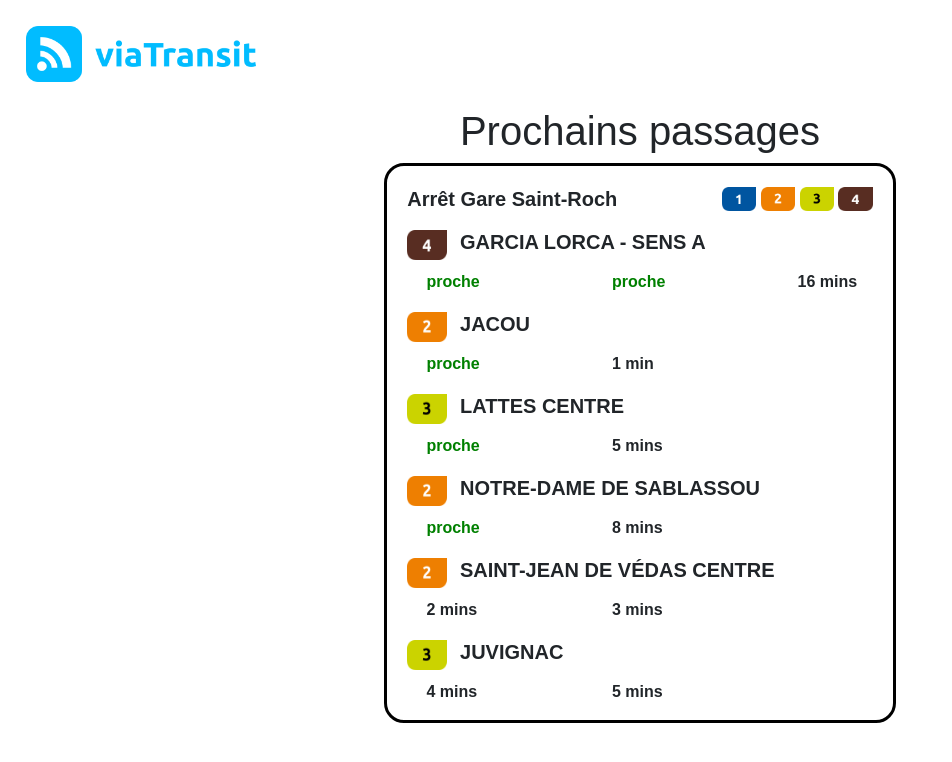
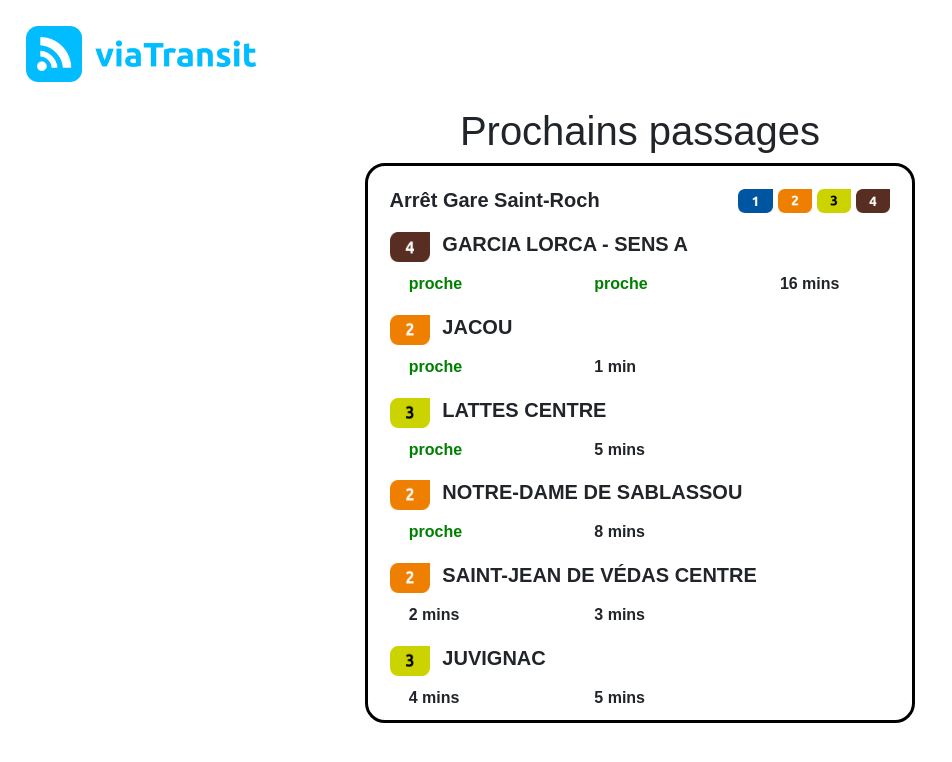
Before and after one commit to TheoNaulet/Exercice-ViaTransit, a React (Create React App) app: page / in a window 1280 px wide. Shown: the top 762 px of the page, without its empty margins (0-952 px from the left). Built offline with nearby package versions, Linux system fonts and the light colour scheme.

Commit message:
v1 with comments

```diff
--- a/src/App.css
+++ b/src/App.css
@@ -25,11 +25,11 @@
 .schedule {
 	margin: auto;
 	text-align: center;
-	width: 40vw;
-	overflow-y: hidden;
+	width: 43vw;
 }
 .schedule-content {
 	border-radius: 20px;
+	width: auto;
 }
 .schedule-content-top {
 	display: flex;
--- a/src/Pages/Home.jsx
+++ b/src/Pages/Home.jsx
@@ -10,20 +10,22 @@ function Home() {
 
 	useEffect(() => {
 		setRandomData(
-			data.forEach((element) => {
+			//For each element of the array data, generate a random number, and store it in the randomData array
+			randomData.forEach((element) => {
 				element.schedules[0].departure = Math.floor(
 					Math.random() * (500 - 0) + 0
 				);
 				element.schedules[1].departure = Math.floor(
 					Math.random() * (500 - 0) + 0
 				);
+				//If the first schedules is lower than the second, replace the first value by the second, and the second by the first
 				if (element.schedules[0].departure > element.schedules[1].departure) {
 					const change = element.schedules[0].departure;
 					element.schedules[0].departure = element.schedules[1].departure;
 					element.schedules[1].departure = change;
 				}
 			}),
-			data.sort(function (a, b) {
+			randomData.sort(function (a, b) {
 				return a.schedules[0].departure - b.schedules[0].departure;
 			})
 		);
@@ -32,11 +34,14 @@ function Home() {
 
 	return (
 		<div className="App">
+			{/* Logo component */}
 			<Header />
 			<div className="schedule">
 				<h1>Prochains passages</h1>
 				<div className="schedule-content">
+					{/* Station and lines who serves this stop component */}
 					<Station schedules={data} />
+					{/* For each  */}
 					{data.map((val, key) => {
 						return (
 							<Destinations
--- a/src/components/Destinations.jsx
+++ b/src/components/Destinations.jsx
@@ -1,4 +1,4 @@
-import React, { useState } from "react";
+import React from "react";
 import l1 from "../assets/img/T1.png";
 import l2 from "../assets/img/T2.png";
 import l3 from "../assets/img/T3.png";
@@ -7,6 +7,7 @@ import Schedules from "./Schedules";
 
 function Destinations({ data, line, direction }) {
 	{
+		//if the line of the direction equals to "1", line equals to the image l1
 		if (line === "1") {
 			line = l1;
 		} else if (line === "2") {
@@ -21,6 +22,7 @@ function Destinations({ data, line, direction }) {
 		<div className="schedules-by-destination">
 			<div className="departure-content">
 				<div className="destination">
+					{/* display the image of the line */}
 					<img src={line} alt="" />
 					<h2 className="direction">{direction.toUpperCase()}</h2>
 				</div>
--- a/src/components/Header.jsx
+++ b/src/components/Header.jsx
@@ -3,6 +3,7 @@ import React from "react";
 function Header() {
 	return (
 		<div className="header">
+			{/* Logo ViaTransit */}
 			<img
 				className=""
 				src={require("../assets/img/logo_wide_blue.png")}
--- a/src/components/Schedules.jsx
+++ b/src/components/Schedules.jsx
@@ -2,12 +2,15 @@ import React from "react";
 
 function Schedules({ schedules }) {
 	return (
+		//if schedules is under 60 -> display "proche"
 		<div className="all-departures">
 			{schedules < 60 ? (
 				<div className="departure green">proche</div>
-			) : schedules > 60 && schedules < 120 ? (
+			) : //else if schedules is over 60 and under 120 -> display "1 min"
+			schedules > 60 && schedules < 120 ? (
 				<div className="departure">1 min</div>
 			) : (
+				//else -> display the (seconds remaining / 60) to get the time in minutes
 				<div className="departure">{Math.round(schedules / 60)} mins</div>
 			)}
 		</div>
--- a/src/components/Station.jsx
+++ b/src/components/Station.jsx
@@ -6,6 +6,8 @@ function Station(schedules) {
 	const [lines, setLines] = useState([]);
 
 	useEffect(() => {
+		setStopName("Gare Saint-Roch")
+		// Filling an array with all lines who served this station
 		dataSchedules.map((val, key) => {
 			lines.push(val.line.id);
 		});
@@ -13,8 +15,10 @@ function Station(schedules) {
 
 	return (
 		<div className="schedule-content-top">
+			{/* Stop Name */}
 			<h5 className="stop-name">Arrêt {stopName}</h5>
 			<div className="lines">
+				{/* If the line's number remains in the array lines -> display the logo of the line */}
 				{lines.includes("1") ? (
 					<img
 						className="logo-line"
```
